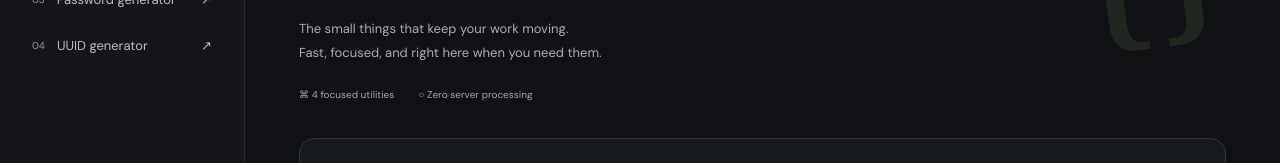
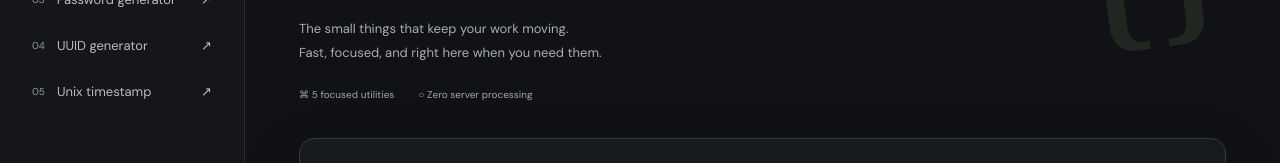
Before and after one commit to QuantumGod007/devkit-utilities, a React (Vite) app: page / in a window 1280 px wide. Shown: the part 292-455 px from the top of the page. Built offline with nearby package versions, Linux system fonts and the light colour scheme.

Commit message:
feat: add unix timestamp

```diff
--- a/src/tools/registry.ts
+++ b/src/tools/registry.ts
@@ -3,4 +3,5 @@ import { jsonTool } from './json.ts';
 import { base64Tool } from './base64.ts';
 import { passwordTool } from './password.ts';
 import { uuidTool } from './uuid.ts';
-export const tools:Tool[]=[jsonTool,base64Tool,passwordTool,uuidTool];
+import { timestampTool } from './timestamp.ts';
+export const tools:Tool[]=[jsonTool,base64Tool,passwordTool,uuidTool,timestampTool];
--- /dev/null
+++ b/src/tools/timestamp.ts
@@ -0,0 +1,3 @@
+import type { Tool } from '../types.ts';
+export function fromUnix(value:string,multiplier=1000){if(!/^-?\d+$/.test(value.trim()))throw new Error('Enter a whole-number Unix timestamp.');const number=Number(value);const date=new Date(number*multiplier);if(!Number.isSafeInteger(number)||!Number.isFinite(date.getTime()))throw new Error('Timestamp is outside the supported date range.');return date.toISOString()} export function toUnix(value:string){if(!/^\d{4}-\d{2}-\d{2}T\d{2}:\d{2}(?::\d{2}(?:\.\d{1,3})?)?(?:Z|[+-]\d{2}:\d{2})$/.test(value.trim()))throw new Error('Enter an ISO date with timezone, such as 2024-01-01T00:00:00Z.');const date=Date.parse(value.trim());if(!Number.isFinite(date))throw new Error('Enter a valid ISO date.');return String(Math.floor(date/1000))}
+export const timestampTool:Tool={id:"timestamp",name:"Unix timestamp",category:"Date & time",description:"Convert Unix seconds or milliseconds to UTC, or an ISO date with an explicit timezone to Unix seconds.",sample:"1700000000",actions:[{label:"Seconds \u2192 UTC",run:fromUnix},{label:"Milliseconds \u2192 UTC",run:(value:string)=>fromUnix(value,1)},{label:"ISO date \u2192 Unix",run:toUnix}]};
```
Also changed, not shown: 1 other file (tests, documents, lock files or other folders).
